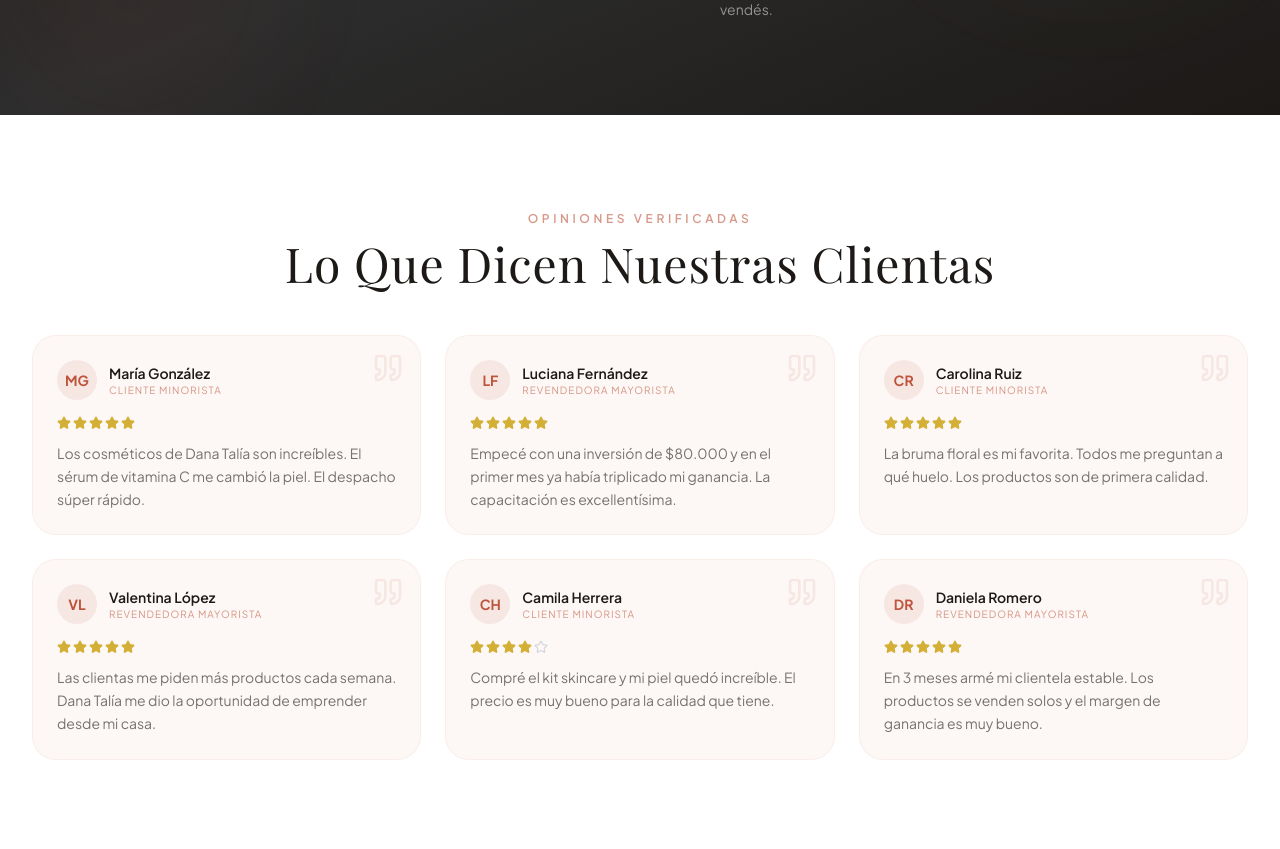
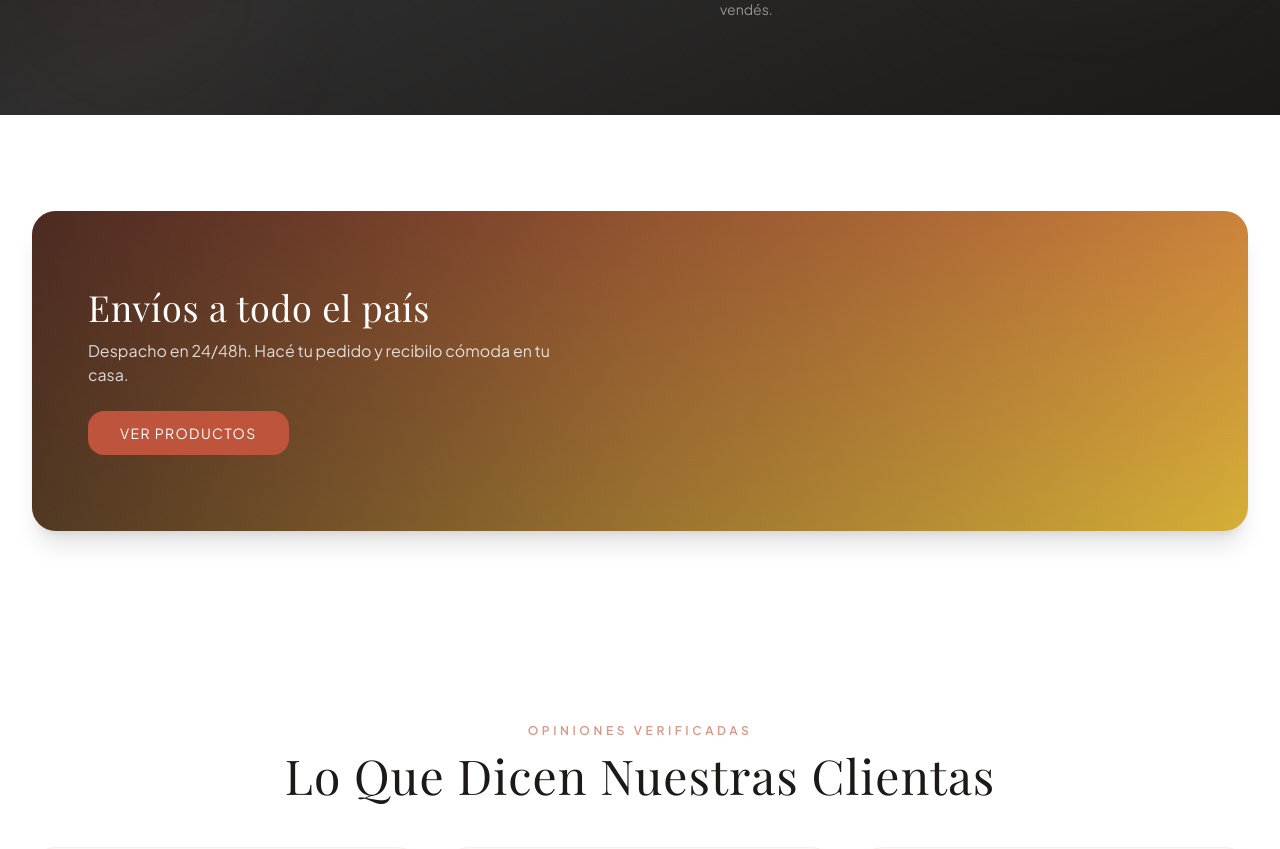
Before and after one commit to terracoderqta-jpg/danatalia, a Next.js app: page / in a window 1280 px wide. Shown: the part 2134-2983 px from the top of the page. Built offline with nearby package versions, Linux system fonts and the light colour scheme; a web font is replaced by a local one.

Commit message:
feat: banners múltiples con zonas + interruptor activo (panel y página)

```diff
--- a/public/admin/config.yml
+++ b/public/admin/config.yml
@@ -86,6 +86,43 @@
             fields:
               - { label: "Valor", name: "value", widget: "string", required: false }
               - { label: "Etiqueta", name: "label", widget: "string", required: false }
+
+  # ============ BANNERS ADICIONALES ============
+  # Varios banners que se colocan en distintas zonas de la página.
+  # Cada banner es un archivo en src/data/banners/*.json
+  - name: "banners-adicionales"
+    label: "Banners adicionales"
+    label_singular: "Banner"
+    folder: "src/data/banners"
+    create: true
+    delete: true
+    identifier_field: "slug"
+    format: "json"
+    extension: "json"
+    slug: "{{slug}}"
+    summary: "{{image}}  {{name}}"
+    description: "Creá banners y elegí en qué zona de la página se muestran."
+    editor:
+      preview: false
+      frame: false
+    fields:
+      - { label: "Nombre interno", name: "name", widget: "string", hint: "Un nombre para reconocerlo en el panel. Ej: 'Promo invierno'.", required: false }
+      - { label: "Enlace corto (slug) *", name: "slug", widget: "string", hint: "En minúsculas, sin espacios ni acentos. Ej: promo-invierno. Es obligatorio.", required: false }
+      - label: "Ubicación en la página"
+        name: "position"
+        widget: "select"
+        options:
+          - { label: "Inicio (arriba del todo)", value: "inicio" }
+          - { label: "Debajo de Categorías", value: "despues-categorias" }
+          - { label: "Debajo de Productos", value: "despues-productos" }
+          - { label: "Antes del Contacto", value: "antes-contacto" }
+        hint: "Elegí dónde vas a mostrar este banner."
+      - { label: "Activo", name: "active", widget: "boolean", default: true, hint: "Desactivá para ocultarlo sin borrarlo." }
+      - { label: "Título", name: "title", widget: "string", required: false }
+      - { label: "Subtítulo", name: "subtitle", widget: "text", required: false }
+      - { label: "Texto del botón (opcional)", name: "ctaText", widget: "string", required: false, hint: "Ej: 'Ver colección'. Vacío = sin botón." }
+      - { label: "Enlace del botón (opcional)", name: "ctaLink", widget: "string", required: false, hint: "Ej: #cosmetica o la página del producto." }
+      - { label: "Foto del banner *", name: "image", widget: "image", choose_url: true, required: false, hint: "La imagen de fondo del banner. Recomendado: ancha (1600px aprox)." }
 
   # ============ CATEGORÍAS ============
   - name: "categorias"
--- a/src/app/page.tsx
+++ b/src/app/page.tsx
@@ -7,15 +7,26 @@
 import { CartDrawer } from "@/components/store/CartDrawer";
 import { QuickViewModal } from "@/components/store/QuickViewModal";
 import { SearchModal } from "@/components/store/SearchModal";
+import { SectionBanner } from "@/components/store/SectionBanner";
+import { getBannersForPosition } from "@/lib/banners";
 
 export default function Home() {
+  const bannersInicio = getBannersForPosition("inicio");
+  const bannersDespuesCategorias = getBannersForPosition("despues-categorias");
+  const bannersDespuesProductos = getBannersForPosition("despues-productos");
+  const bannersAntesContacto = getBannersForPosition("antes-contacto");
+
   return (
     <>
       <TopBar />
       <HeroBanner />
+      {bannersInicio.map((b) => <SectionBanner key={b.slug} banner={b} />)}
       <CosmeticaGrid />
+      {bannersDespuesCategorias.map((b) => <SectionBanner key={b.slug} banner={b} />)}
       <MayoristaCTA />
+      {bannersDespuesProductos.map((b) => <SectionBanner key={b.slug} banner={b} />)}
       <Testimonials />
+      {bannersAntesContacto.map((b) => <SectionBanner key={b.slug} banner={b} />)}
       <ContactForm />
       <CartDrawer />
       <QuickViewModal />
--- /dev/null
+++ b/src/components/store/SectionBanner.tsx
@@ -0,0 +1,66 @@
+"use client";
+
+import Image from "next/image";
+
+export interface SeccBannerData {
+  name?: string;
+  slug: string;
+  position: string;
+  active?: boolean;
+  title?: string;
+  subtitle?: string;
+  ctaText?: string;
+  ctaLink?: string;
+  image?: string;
+}
+
+export function SectionBanner({ banner }: { banner: SeccBannerData }) {
+  if (!banner?.active && banner.active !== undefined && banner.active !== true) {
+    return null;
+  }
+
+  return (
+    <section className="section-padding bg-white">
+      <div className="container-site">
+        <div className="relative rounded-3xl overflow-hidden shadow-xl">
+          {banner.image ? (
+            <Image
+              src={banner.image}
+              alt={banner.title || banner.name || "Banner"}
+              width={1600}
+              height={600}
+              className="w-full h-[260px] md:h-[320px] object-cover"
+            />
+          ) : (
+            <div className="w-full h-[260px] md:h-[320px] bg-gradient-to-br from-terracota to-dorado" />
+          )}
+
+          <div className="absolute inset-0 bg-gradient-to-r from-piedra/70 via-piedra/30 to-transparent" />
+
+          <div className="absolute inset-0 flex items-center">
+            <div className="px-8 md:px-14 max-w-xl">
+              {banner.title && (
+                <h2 className="heading-serif text-2xl md:text-4xl text-white mb-3">
+                  {banner.title}
+                </h2>
+              )}
+              {banner.subtitle && (
+                <p className="text-white/80 text-sm md:text-base mb-6">
+                  {banner.subtitle}
+                </p>
+              )}
+              {banner.ctaText && (
+                <a
+                  href={banner.ctaLink || "#"}
+                  className="btn-primary"
+                >
+                  {banner.ctaText}
+                </a>
+              )}
+            </div>
+          </div>
+        </div>
+      </div>
+    </section>
+  );
+}
--- /dev/null
+++ b/src/data/banners/banner-ejemplo.json
@@ -0,0 +1,11 @@
+{
+  "name": "Banner de ejemplo",
+  "slug": "banner-ejemplo",
+  "position": "despues-productos",
+  "active": true,
+  "title": "Envíos a todo el país",
+  "subtitle": "Despacho en 24/48h. Hacé tu pedido y recibilo cómoda en tu casa.",
+  "ctaText": "Ver productos",
+  "ctaLink": "#cosmetica",
+  "image": ""
+}
--- /dev/null
+++ b/src/lib/banners.ts
@@ -0,0 +1,44 @@
+import type { SeccBannerData } from "@/components/store/SectionBanner";
+
+interface JsonContext {
+  keys: () => string[];
+  (id: string): unknown;
+}
+
+export type BannerPosition =
+  | "inicio"
+  | "despues-categorias"
+  | "despues-productos"
+  | "antes-contacto";
+
+const POSITION_ORDER: Record<BannerPosition, number> = {
+  inicio: 1,
+  "despues-categorias": 2,
+  "despues-productos": 3,
+  "antes-contacto": 4,
+};
+
+// @ts-expect-error - require.context es una API de webpack disponible en el bundle de Next.js
+const bannersContext: JsonContext = require.context(
+  "../data/banners",
+  false,
+  /\.json$/
+);
+
+const ALL_BANNERS: SeccBannerData[] = (bannersContext.keys() as string[])
+  .map((k) => bannersContext(k) as SeccBannerData)
+  .filter((b) => b && b.active !== false)
+  .sort((a, b) => {
+    const pa = POSITION_ORDER[a.position as BannerPosition] ?? 99;
+    const pb = POSITION_ORDER[b.position as BannerPosition] ?? 99;
+    return pa - pb;
+  });
+
+export function getBannersForPosition(position: BannerPosition) {
+  if (!ALL_BANNERS.length) return [];
+  return ALL_BANNERS.filter((b) => b.position === position);
+}
+
+export function hasBanners(): boolean {
+  return ALL_BANNERS.length > 0;
+}
```
Also changed, not shown: 1 other file (tests, documents, lock files or other folders).
